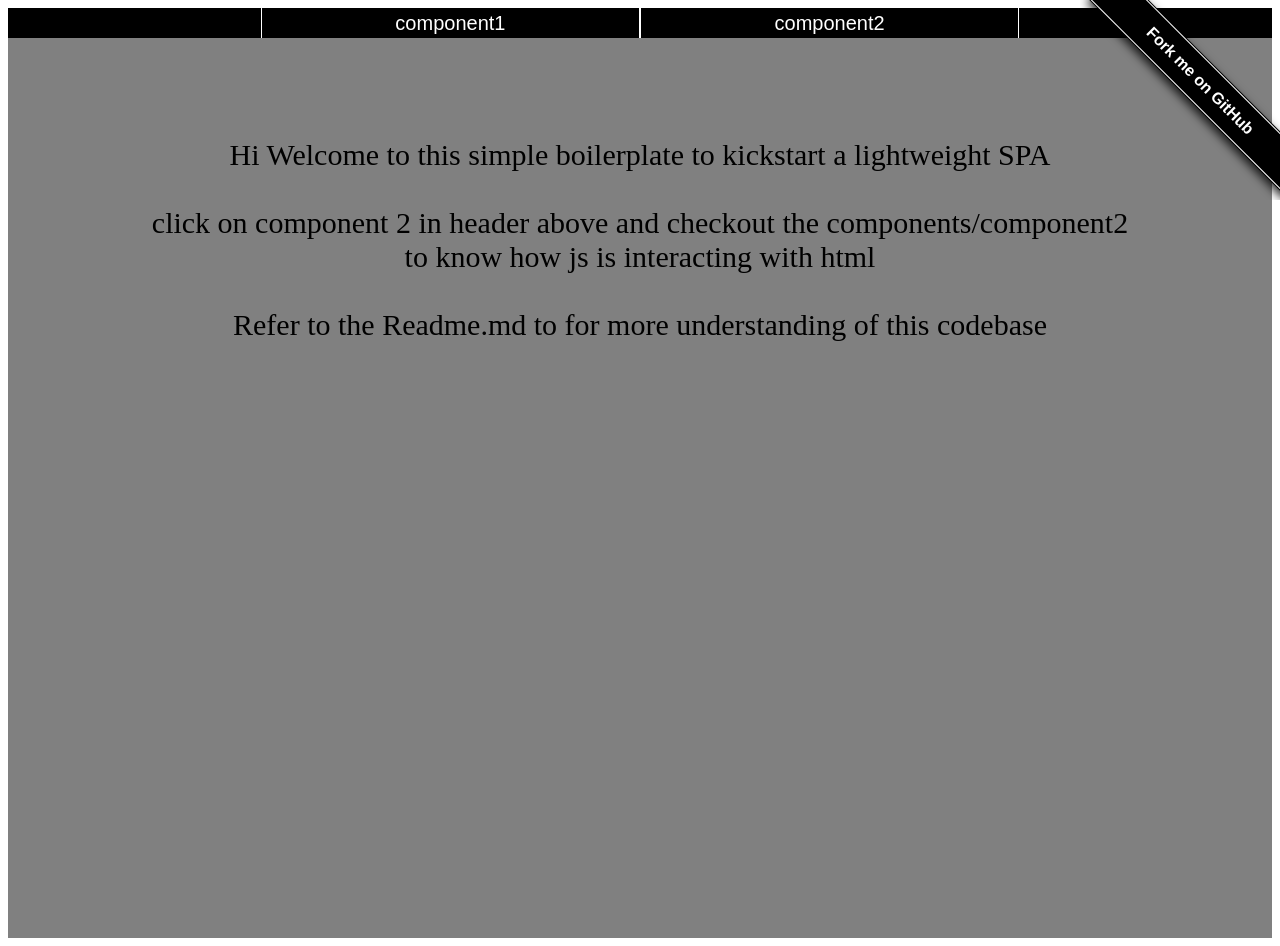
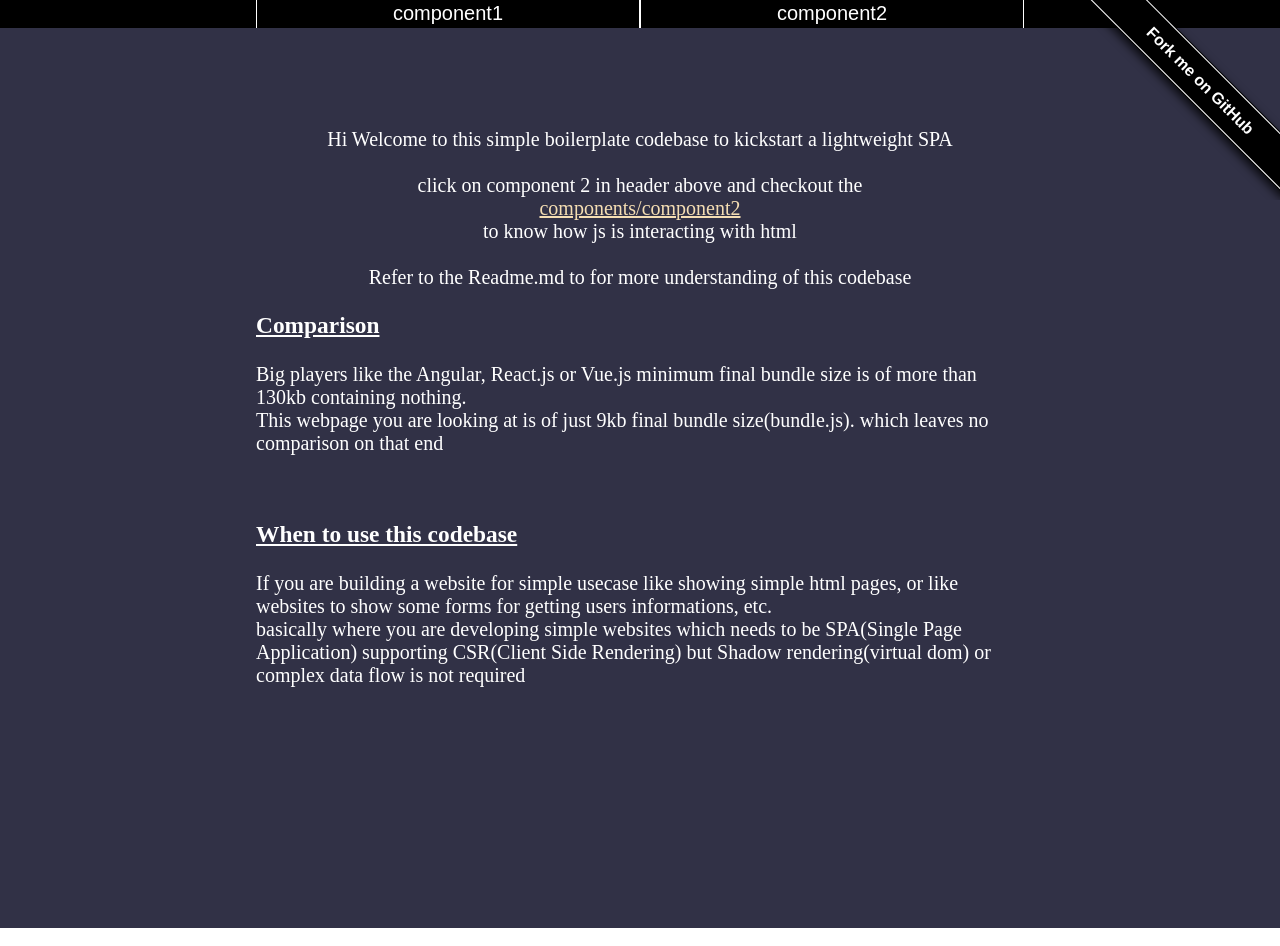
Before and after one commit to mnthnjain/simple-spa-codebase, a website built with webpack: page index.html in a window 1280 px wide. Built offline with nearby package versions, Linux system fonts and the light colour scheme.

Commit message:
added description in homepage and services for the app

```diff
--- a/components/component1/component1.html
+++ b/components/component1/component1.html
@@ -1,12 +1,62 @@
 <app-header></app-header>
 <div class="container component1">
-  Hi Welcome to this simple boilerplate to kickstart a lightweight SPA
+  Hi Welcome to this simple boilerplate codebase to kickstart a lightweight SPA
   <br />
   <br />
-  click on component 2 in header above and checkout the components/component2
-  <br />
+  click on component 2 in header above and checkout the
+  <span>
+    <a
+      href="https://github.com/mnthnjain/simple-spa-codebase/tree/master/components/component2"
+      target="_blank"
+      >components/component2</a
+    ></span
+  >
   to know how js is interacting with html
   <br />
   <br />
   Refer to the Readme.md to for more understanding of this codebase
+
+  <div class="descriptions">
+    <h3>
+      Comparison
+    </h3>
+    <p>
+      Big players like the Angular, React.js or Vue.js minimum final bundle size
+      is of more than 130kb containing nothing.
+      <br />
+      This webpage you are looking at is of just 9kb final bundle
+      size(bundle.js). which leaves no comparison on that end
+    </p>
+    <br />
+    <h3>
+      When to use this codebase
+    </h3>
+    <p>
+      <!-- i deploved this approach when i was building a SSO as a service. where
+      there was a requirement of some pages containing forms for taking user
+      inputs like Username, Phone Number, OTP on someother page user details
+      another page and password on one more page
+      <br />
+      <br />
+      So overall there was requirement to render some 5-6 simple pages to get
+      users informations
+      <br />
+      In starting i thought of genrate simple js, html and css for every page
+      and then calling the next page one by one. i Felt that approach will
+      actually make more network calls for fetching pages with their css and
+      javascript, and also the there will be alot of code duplicacy for mainting
+      some common functionality and following the visual designs
+
+      <br> -->
+      If you are building a website for simple usecase like showing simple html
+      pages, or like websites to show some forms for getting users informations,
+      etc.
+      <br />
+      basically where you are developing simple websites which needs to be
+      SPA(Single Page Application) supporting CSR(Client Side Rendering) but
+      Shadow rendering(virtual dom) or complex data flow is not required
+      <br />
+    </p>
+  </div>
+  <p></p>
 </div>
--- a/components/component1/component1.scss
+++ b/components/component1/component1.scss
@@ -1,4 +1,15 @@
 .component1 {
   // add your component 1 css here
   text-align: center;
+  a {
+    color: wheat !important;
+  }
+  .descriptions {
+    width: 60%;
+    margin: 0 auto;
+    text-align: left;
+    h3 {
+      text-decoration: underline;
+    }
+  }
 }
--- a/components/component2/index.js
+++ b/components/component2/index.js
@@ -1,14 +1,13 @@
 import "./component2.scss";
 import template from "./component2.html";
+import { alertPageOnClick } from "../../services";
 
 let timeOnPage = 0;
 let timerFunction;
 
 export default function component1() {
   window.callbacks.component1 = {
-    notifyForPageLoad: () => {
-      alert("allert from component 2 js file");
-    },
+    notifyForPageLoad: alertPageOnClick,
   };
 
   window.onComponentLoad = () => {
--- a/index.scss
+++ b/index.scss
@@ -1,11 +1,13 @@
 .app {
+  margin: -10px -8px;
   .container {
     display: flex;
     flex-direction: column;
     align-items: center;
     padding-top: 100px;
-    background-color: grey;
+    background-color: #313146;
     height: 100vh;
-    font-size: 30px;
+    font-size: 20px;
+    color: white;
   }
 }
--- /dev/null
+++ b/services/index.js
@@ -0,0 +1,6 @@
+//store data requred accross the app in objects like and import them in your component
+export const appData = {};
+
+export function alertPageOnClick() {
+  alert("allert from component 2 js file");
+}
```
Also changed, not shown: dist/bundle.js, dist/index.html.
